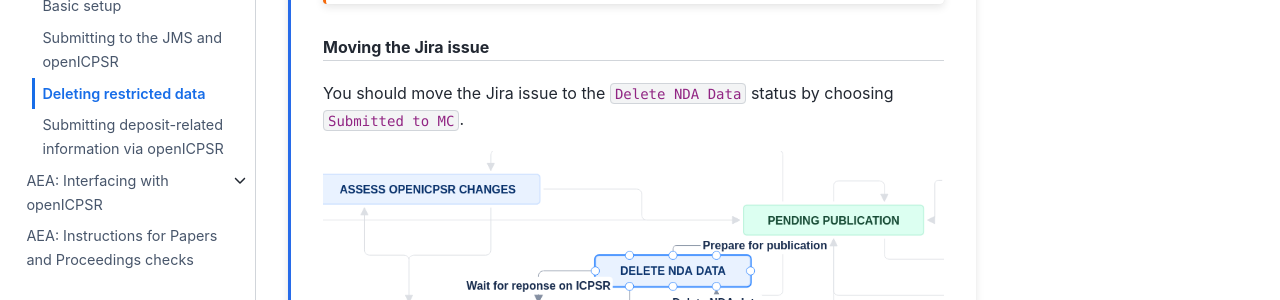
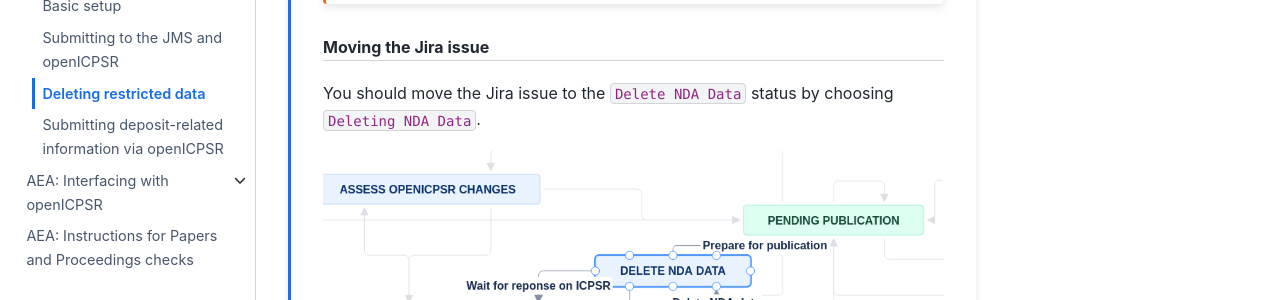
Before and after one commit to labordynamicsinstitute/ldilab-manual, a Jupyter Book: the page built from 33-jira-delete-nda-data.md, in a window 1280 px wide and 900 px high, scrolled down 596 px. Shown: the part 148-448 px from the top of the window. Built offline with Jupyter Book 1.0.4 settings and Sphinx 7.4.7 and the Sphinx Book theme 1.1.4, drawn with Linux system fonts in a browser that asks for light colours.

Commit message:
Update 33-jira-delete-nda-data.md

```diff
--- a/33-jira-delete-nda-data.md
+++ b/33-jira-delete-nda-data.md
@@ -27,7 +27,7 @@
 
 ## Moving the Jira issue
 
-You should move the Jira issue to the `Delete NDA Data` status by choosing `Submitted to MC`.
+You should move the Jira issue to the `Delete NDA Data` status by choosing `Deleting NDA Data`.
 
 ![Move to Delete NDA Data](images/jira-delete-nda-data.png)
 
```
